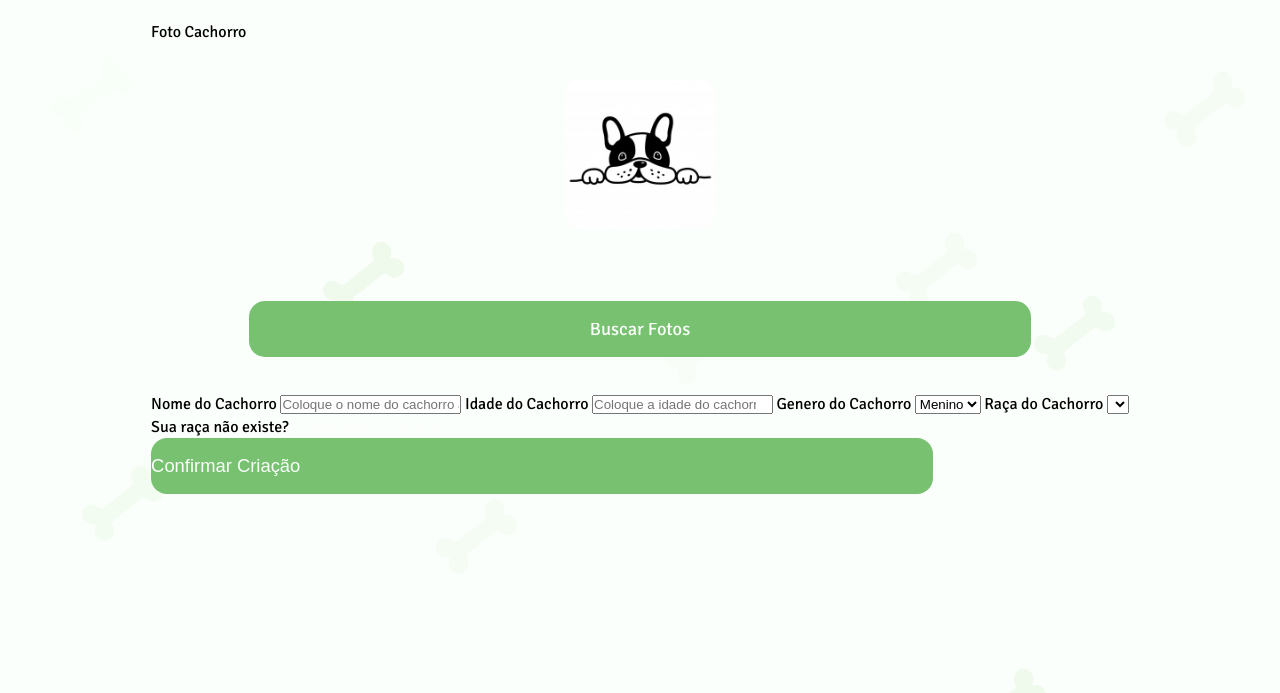
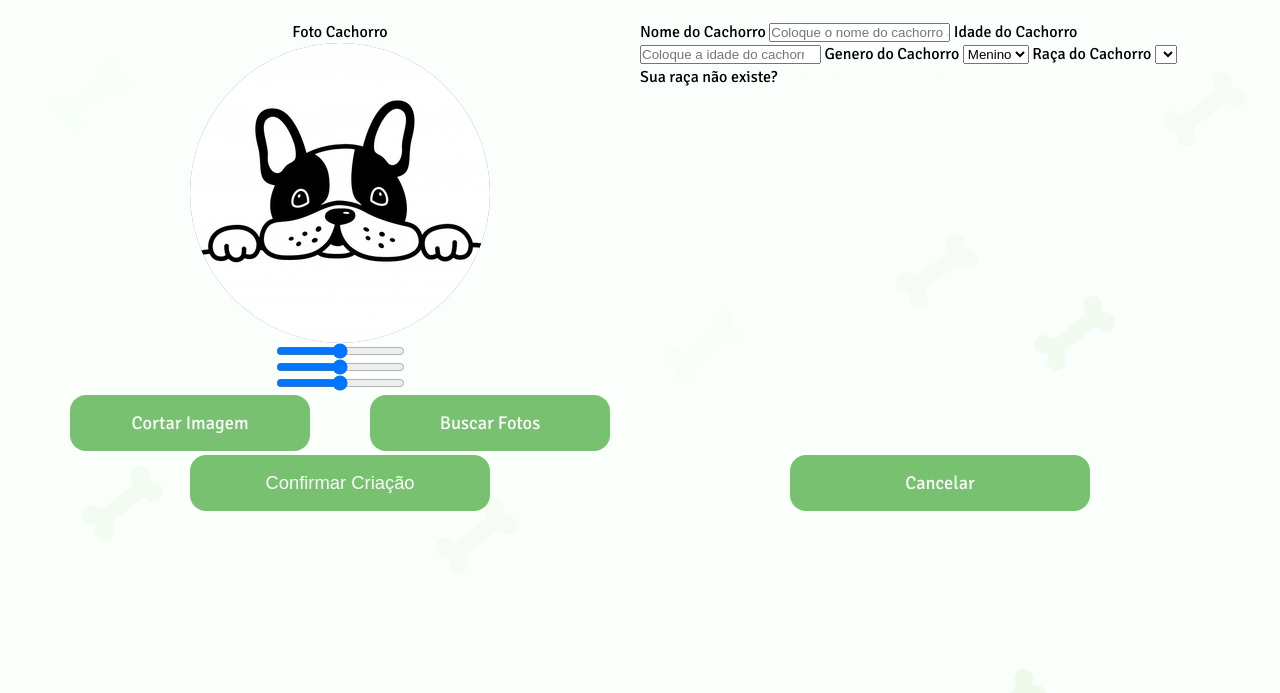
Before and after one commit to rickelmedias/AdoCao, a plain HTML site: page front-end/pages/cachorros/cadastro/index.html in a window 1280 px wide. Shown: the part 107-800 px from the top of the page. Drawn offline with Linux system fonts and the light colour scheme; no server answers.

Commit message:
Move image to crop

```diff
--- a/front-end/pages/cachorros/cadastro/index.html
+++ b/front-end/pages/cachorros/cadastro/index.html
@@ -66,21 +66,24 @@
 
     <main>
         <form method="post" enctype="multipart/form-data" class="my_dog_forms" onsubmit="sendPostNewDog(event)">
+            <div id="col1_image">
                         <label for="image-aumigo">Foto Cachorro</label>
-
-                <div id="container_photo">
-                    <div>
-                        <div id="picture_container">
-                            <img src="../../../assets/dog_none_photo.jpg" alt="" srcset="" id="picture_currently">
-                        </div>
+                        <div id="cutter_container">
+                                <img src="../../../assets/dog_none_photo.jpg" alt="" srcset="" id="picture_preview" draggable="false">
                         </div>
 
-                    <div class="button_home">
-                        <p id="texto">Buscar Fotos</p>
+                        <input type="range" name="slider_x" id="slider_x">
+                        <input type="range" name="slider_y" id="slider_y">
+                        <input type="range" name="slider_zoom" id="slider_zoom">
+
+                        <div id="buttons_files">
+                            <div class="button_home" id="button_crop"><p>Cortar Imagem</p></div>
+                            <div class="button_home" onclick="document.getElementById('image-aumigo').click()"> <p>Buscar Fotos</p>
                                     <input type="file" name="image-aumigo" id="image-aumigo" accept="image/png, image/jpeg" onchange="updateImageChange(event);">
                             </div>
                         </div>
-
+            </div>
+            <div id="col2_infos">
                         <label for="name">Nome do Cachorro</label>
                         <input type="text" name="name" id="name" placeholder="Coloque o nome do cachorro aqui." maxlength="45" minlength="2" required>
 
@@ -97,8 +100,13 @@
                         <select name="breed_id_breed" id="breed_id_breed" required>
                         </select>
                         <p>Sua raça não existe? <a href="./raca">Clique aqui e crie agora!</a></p>
-
-                <button type="submit" class="button_home">Confirmar Criação</button>
+            </div>
+            <div id="col1_button_confirm">
+                        <button type="submit" class="button_home"><p>Confirmar Criação</p></button>
+            </div>
+            <div id="col2_button_cancel">
+                        <div class="button_home" onclick="Redirect.toRoom('./../')"><p>Cancelar</p></div>
+            </div>
         </form>
     </main>
 
--- a/front-end/src/dog_cards/create_dog_forms.js
+++ b/front-end/src/dog_cards/create_dog_forms.js
@@ -20,13 +20,99 @@ function sendPostNewDog(e) {
 };
 
 
+let imagePreview = document.querySelector('img#picture_preview');
+
 function updateImageChange(e) {
     e.preventDefault();
-    const image = document.querySelector('img#picture_currently');
 
     const [File] = e.target.files;
 
     if (File) {
-        image.src = URL.createObjectURL(File);
+        imagePreview.src = URL.createObjectURL(File);
     }
 }
+
+
+/*
+ *
+ *  CUT IMAGE:
+ *
+*/
+const cutterContaier = document.querySelector('div#cutter_container');
+const picture_preview = document.querySelector('img#picture_preview');
+
+let oldPos;
+let x = 0; let y = 0;
+function mouseMove (e) {
+
+    const { offsetX: off_x, offsetY: off_y, pageX: px, pageY: py } = e;
+    const a = picture_preview.getBoundingClientRect();
+
+    if ( oldPosX < e.pageX ){
+        x++;
+    }else{
+        x--;
+    }
+
+    if ( oldPosY < e.pageY ){
+        // picture_preview.style.left = `${x}px`;
+        // console.log('dir')
+        y++;
+    }else{
+        // picture_preview.style.left = `${-x}px`;
+        // console.log('esq');
+        y--;
+    }
+
+    defineTransform(x, y);
+}
+
+function defineTransform(x, y) {
+    picture_preview.style.transform = `translate(${x}px,${y}px)`;
+}
+
+function mouseScroll(e){
+    console.log(picture_preview.scrollTop);
+    console.log(e.scrollTop);
+    // picture_preview.style.transform = `scale(${x}px,${y}px)`;
+}
+
+
+cutterContaier.onmouseover = function () {
+    // console.log('On mouse hover!');
+    cutterContaier.addEventListener('scroll', mouseScroll);
+}
+
+
+cutterContaier.onmousedown = function (e) {
+    oldPosX = e.pageX;
+    oldPosY = e.pageY;
+    cutterContaier.addEventListener('mousemove', mouseMove);
+}
+
+cutterContaier.onmouseup = function () {
+    cutterContaier.removeEventListener('mousemove', mouseMove);
+    // console.log('Mouse Up !');
+}
+
+cutterContaier.onmouseleave = function () {
+    // picture_preview.style.transform = `translate(${0}px,${0}px)`;
+    // console.log(x,y);
+    cutterContaier.removeEventListener('mousemove', mouseMove);
+        // console.log('Mouse Leave!');
+}
+
+/*
+ *
+ *  SLIDER IMAGE:
+ *
+*/
+
+
+// function imageSlider_X () {
+//     const image_infos = cutterContaier.getBoundingClientRect();
+//     console.log(image_infos);
+//     console.log(document.querySelector("#picture_preview").naturalHeight);
+// }
+
+// imageSlider_X();
--- a/front-end/styles/dog_forms.css
+++ b/front-end/styles/dog_forms.css
@@ -1,53 +1,95 @@
-#container_photo {
+@keyframes up {
+    from {
+        opacity: 0;
+        transform: translateY(1rem);
+    }
+    to {
+        opacity: 1;
+    }
+}
+
+
+#cutter_container {
+    position: relative;
+    overflow: hidden;
+    height: 300px;
+    width: 300px;
+    background: grey;
+    display: flex;
+    justify-content: center;
+    align-items: center;
+    border-radius: 50%;
+}
+/**/
+main {
+    margin: 0 auto;
+    animation: up 0.4s 0.2s backwards;
+
+    display: flex;
+    align-items: center;
+    justify-content: space-around;
+}
+
+.my_dog_forms {
+    display: grid;
+    grid-template-columns: 50% 50%;
+    grid-template-rows: 2;
+}
+
+#col1_image {
     display: flex;
     flex-direction: column;
+    justify-content: center;
     align-items: center;
-    justify-content: space-around;
-    height: 350px;
 }
 
-#picture_container {
-    width: 150px;
-    height: 150px;
-    border-radius: 10%;
-    overflow: hidden;
+#buttons_files {
+    display: flex;
+    flex-direction: row;
+    justify-content: space-around;
+    width: 100%;
+}
+#buttons_files .button_home {
+    width: 40%;
+    text-align: center;
+
 }
 
-#picture_currently {
-    object-fit: cover;
+#col1_button_confirm, #col2_button_cancel{
     width: 100%;
-    height: 100%;
+    display: flex;
+    justify-content: center;
+    align-items: center;
 }
 
-#image-aumigo {
-    display: hidden;
-    opacity: 0;
-    width: 100%;
-    height: 100%;
-
-    overflow: hidden;
-
-    cursor: pointer;
+#picture_preview {
+    position: absolute;
+    transform-origin: center;
+    /* transform: translateX(-10rem);
+    transform: translateY(-10rem); */
 }
 
-#texto {
-    position: absolute;
-    overflow: hidden;
+
+
+/* Image Preview */
+
+#image-aumigo {
+    display: none;
+}
+.button_home p {
     width: 100%;
 }
-
 .button_home {
-    padding: 0;
-    margin: 0;
-    position: relative;
-
     display: flex;
     align-items: center;
     justify-items: center;
     text-align: center;
+    width: 50%;
 }
 
-input::-webkit-file-upload-button {
-    background-color: yellowgreen;
-    border: none;
+/* Selection Tool */
+#selection_tool {
+    position: fixed;
+    display: none;
+    border: 2px dashed blue;
 }
```
Lines whose indentation alone changed are shown as unchanged.
